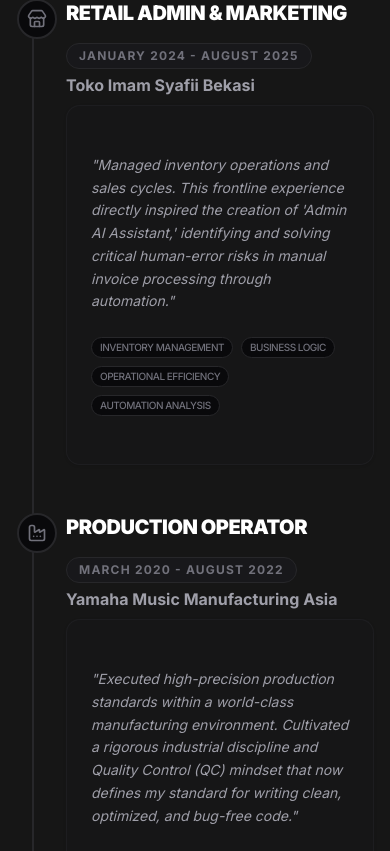
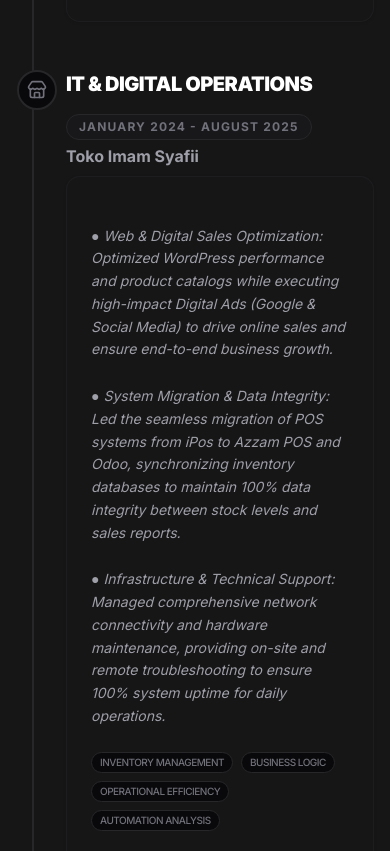
Before and after one commit to hanif411/portofolio, a Next.js app: page / in a window 390 px wide. Shown: the part 6367-7218 px from the top of the page. Built offline with nearby package versions, Linux system fonts and the light colour scheme.

Commit message:
edit ecperience and modal project

```diff
--- a/src/components/home/Contact.tsx
+++ b/src/components/home/Contact.tsx
@@ -72,7 +72,7 @@ const ContactSection = () => {
         </div>
       </div>
 
-      <div className="max-w-4xl mx-auto bg-zinc-900/40 border border-zinc-800 rounded-[2rem] p-8 md:p-12">
+      {/* <div className="max-w-4xl mx-auto bg-zinc-900/40 border border-zinc-800 rounded-[2rem] p-8 md:p-12">
         <h3 className="text-white text-center font-black uppercase tracking-tighter text-2xl mb-8 italic">
           Or send me a message
         </h3>
@@ -95,7 +95,7 @@ const ContactSection = () => {
             Send Email <Send className="w-4 h-4" />
           </Button>
         </form>
-      </div>
+      </div> */}
 
       <p className="text-center text-zinc-300 mt-20 tracking-[0.4em]">
         Copyright © 2025 Hanif Sholihin. All rights reserved.
--- a/src/components/home/Experience.tsx
+++ b/src/components/home/Experience.tsx
@@ -17,12 +17,15 @@ const Experience = () => {
       skills: ["Next.js", "TypeScript", "AI Integration", "PostgreSQL"],
     },
     {
-      title: "Retail Admin & Marketing",
-      company: "Toko Imam Syafii Bekasi",
+      title: "IT & Digital Operations",
+      company: "Toko Imam Syafii",
       period: "January 2024 - August 2025",
       icon: <Store className="w-5 h-5" />,
       description:
-        "Managed inventory operations and sales cycles. This frontline experience directly inspired the creation of 'Admin AI Assistant,' identifying and solving critical human-error risks in manual invoice processing through automation.",
+        ["● Web & Digital Sales Optimization: Optimized WordPress performance and product catalogs while executing high-impact Digital Ads (Google & Social Media) to drive online sales and ensure end-to-end business growth.",
+        "● System Migration & Data Integrity: Led the seamless migration of POS systems from iPos to Azzam POS and Odoo, synchronizing inventory databases to maintain 100% data integrity between stock levels and sales reports.",
+        "● Infrastructure & Technical Support: Managed comprehensive network connectivity and hardware maintenance, providing on-site and remote troubleshooting to ensure 100% system uptime for daily operations."
+        ],
       isCurrent: false,
       skills: [
         "Inventory Management",
@@ -37,7 +40,7 @@ const Experience = () => {
       period: "March 2020 - August 2022",
       icon: <Factory className="w-5 h-5" />,
       description:
-        "Executed high-precision production standards within a world-class manufacturing environment. Cultivated a rigorous industrial discipline and Quality Control (QC) mindset that now defines my standard for writing clean, optimized, and bug-free code.",
+        ["● Operational Excellence: Maintained 100% SOP adherence and high precision in Quality Control (QC) processes within a high-pressure environment, ensuring zero-defect production standards."],
       isCurrent: false,
       skills: [
         "Industrial Discipline",
@@ -91,9 +94,11 @@ const Experience = () => {
 
             <Card className="bg-zinc-900/30 border-zinc-800/50 hover:border-primary/30 transition-all duration-300 group">
               <CardContent className="p-6">
+                {exp.description.map((desc)=>(
                 <p className="text-zinc-400 leading-relaxed text-sm md:text-base mb-6 italic">
-                  "{exp.description}"
+                  {desc}
                 </p>
+                ))}
 
                 <div className="flex flex-wrap gap-2">
                   {exp.skills.map((skill) => (
--- a/src/components/home/ProjectsShowcase.tsx
+++ b/src/components/home/ProjectsShowcase.tsx
@@ -107,6 +107,9 @@ const ProjectsShowcase = () => {
                       <div className="absolute top-4 left-4 bg-black/60 backdrop-blur-md text-white text-[10px] px-3 py-1 rounded-full font-bold border border-white/10">
                         IMAGE {idx + 1} / {project.images.length}
                       </div>
+                      <div className="my-4">
+                        {project.description}
+                      </div>
                     </div>
                   ))}
                 </div>
```
